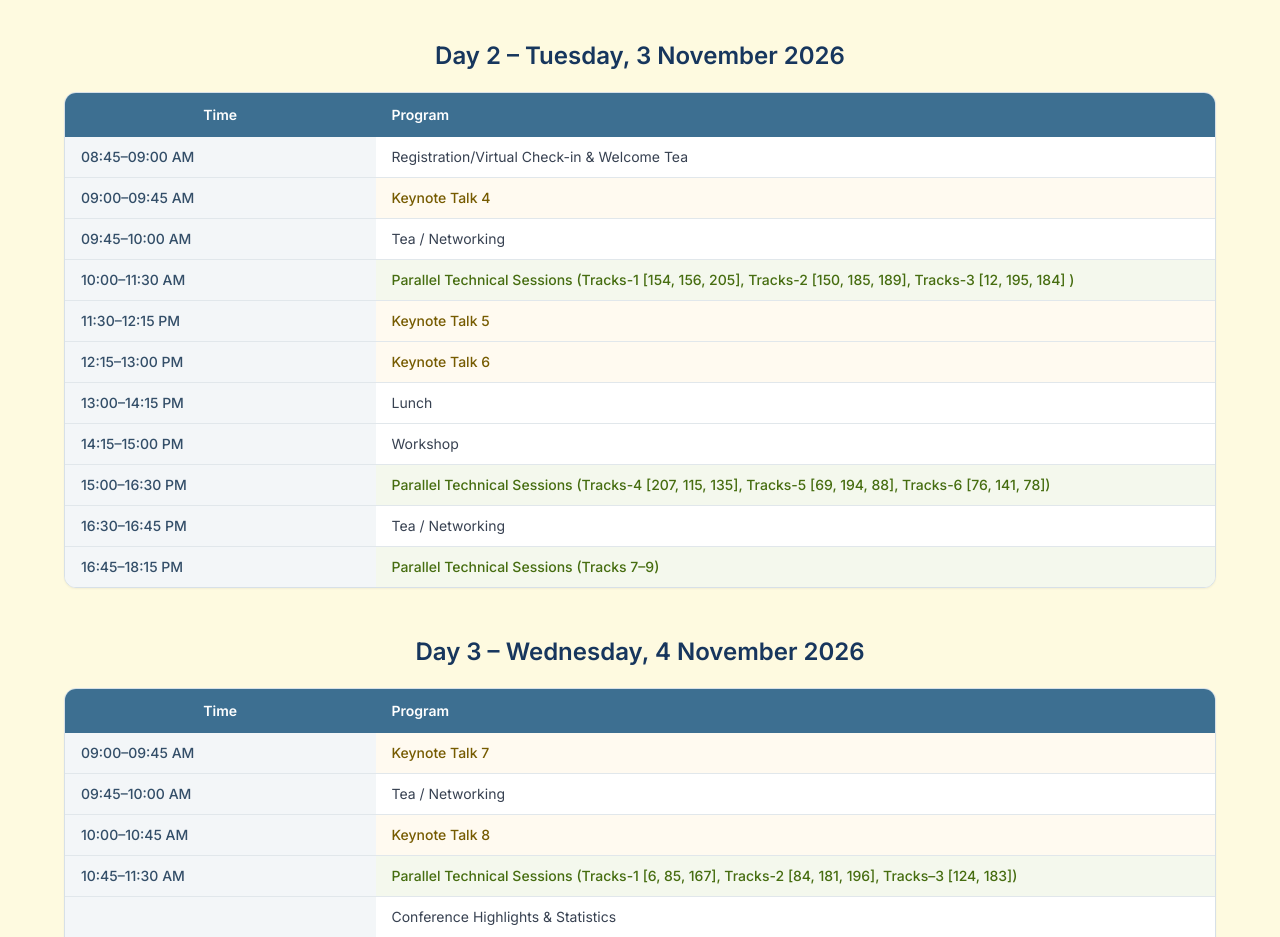
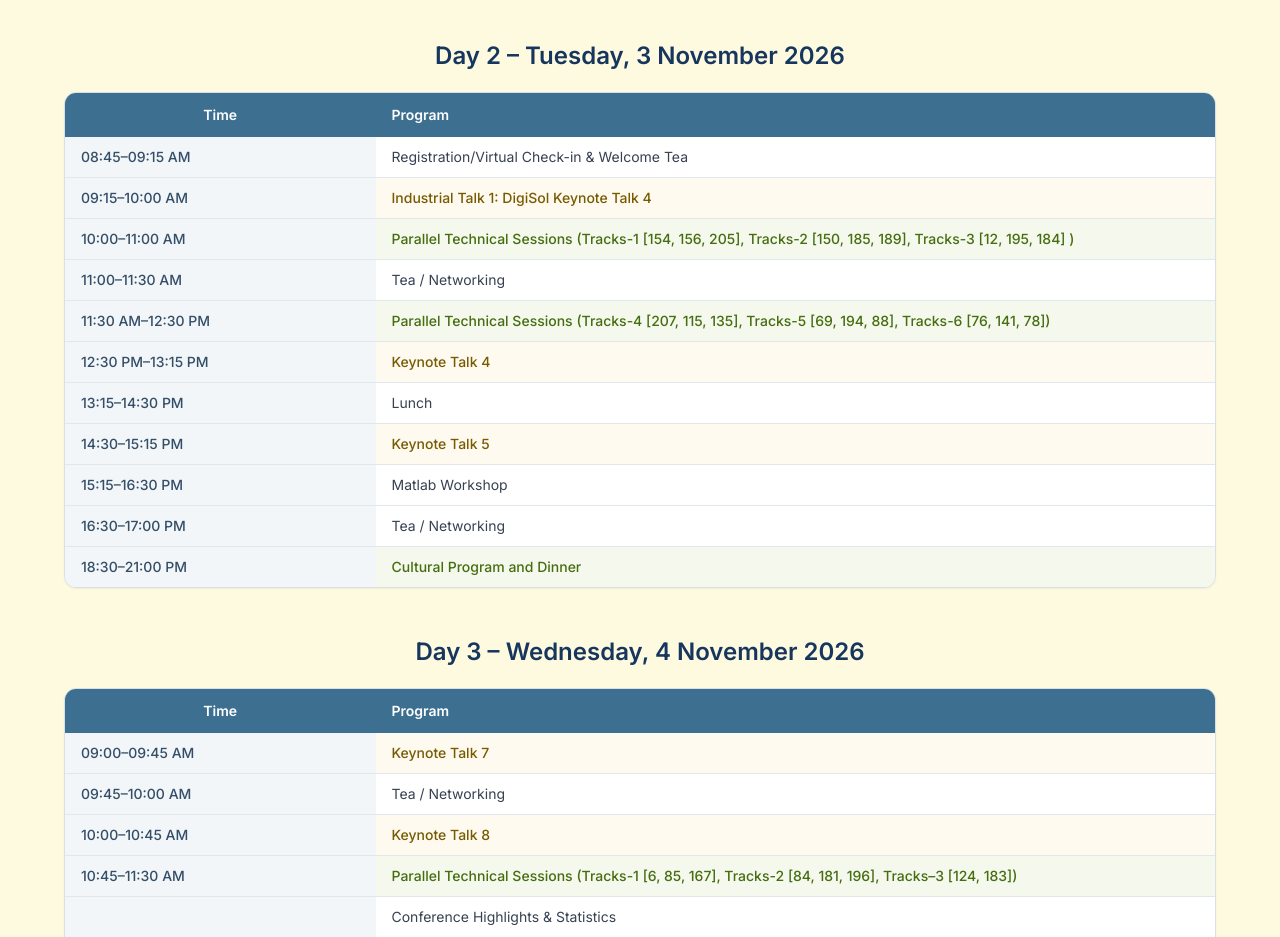
Before and after one commit to ictcon-cit/ictcon_2026, a Next.js app: page /schedule in a window 1280 px wide. Shown: the part 1360-2297 px from the top of the page. Built offline with nearby package versions, Linux system fonts and the light colour scheme.

Commit message:
Update page.tsx

```diff
--- a/src/app/schedule/page.tsx
+++ b/src/app/schedule/page.tsx
@@ -237,7 +237,7 @@ const SubmissionPage = () => {
 
                       <tr className="border-b border-[#e1e7eb]">
                         <td className="px-4 py-2.5 text-[#334e68] font-medium bg-[#f3f6f8]">
-                          08:45–09:00 AM
+                          08:45–09:15 AM
                         </td>
                         <td className="px-4 py-2.5 text-gray-700">
                           Registration/Virtual Check-in &amp; Welcome Tea
@@ -246,16 +246,25 @@ const SubmissionPage = () => {
 
                       <tr className="border-b border-[#e1e7eb] bg-[#fffaf0]">
                         <td className="px-4 py-2.5 text-[#334e68] font-medium bg-[#f3f6f8]">
-                          09:00–09:45 AM
+                          09:15–10:00 AM
                         </td>
                         <td className="px-4 py-2.5 text-[#765b00] font-medium">
-                          Keynote Talk 4
+                          Industrial Talk 1: DigiSol  Keynote Talk 4
+                        </td>
+                      </tr>
+
+                      <tr className="border-b border-[#e1e7eb] bg-[#f4f8ed]">
+                        <td className="px-4 py-2.5 text-[#334e68] font-medium bg-[#f3f6f8]">
+                          10:00–11:00 AM
+                        </td>
+                        <td className="px-4 py-2.5 text-[#466d10] font-medium">
+                          Parallel Technical Sessions (Tracks-1 [154, 156, 205], Tracks-2 [150, 185, 189], Tracks-3 [12, 195, 184] )
                         </td>
                       </tr>
 
                       <tr className="border-b border-[#e1e7eb]">
                         <td className="px-4 py-2.5 text-[#334e68] font-medium bg-[#f3f6f8]">
-                          09:45–10:00 AM
+                          11:00–11:30 AM
                         </td>
                         <td className="px-4 py-2.5 text-gray-700">
                           Tea / Networking
@@ -264,61 +273,53 @@ const SubmissionPage = () => {
 
                       <tr className="border-b border-[#e1e7eb] bg-[#f4f8ed]">
                         <td className="px-4 py-2.5 text-[#334e68] font-medium bg-[#f3f6f8]">
-                          10:00–11:30 AM
+                          11:30 AM–12:30 PM
                         </td>
                         <td className="px-4 py-2.5 text-[#466d10] font-medium">
-                          Parallel Technical Sessions (Tracks-1 [154, 156, 205], Tracks-2 [150, 185, 189], Tracks-3 [12, 195, 184] )
+                          Parallel Technical Sessions (Tracks-4 [207, 115, 135], Tracks-5 [69, 194, 88], Tracks-6 [76, 141, 78])
                         </td>
                       </tr>
 
                       <tr className="border-b border-[#e1e7eb] bg-[#fffaf0]">
                         <td className="px-4 py-2.5 text-[#334e68] font-medium bg-[#f3f6f8]">
-                          11:30–12:15 PM
+                          12:30 PM–13:15 PM
+                        </td>
+                        <td className="px-4 py-2.5 text-[#765b00] font-medium">
+                          Keynote Talk 4
+                        </td>
+                      </tr>
+
+                     <tr className="border-b border-[#e1e7eb]">
+                        <td className="px-4 py-2.5 text-[#334e68] font-medium bg-[#f3f6f8]">
+                          13:15–14:30 PM
+                        </td>
+                        <td className="px-4 py-2.5 text-gray-700">
+                          Lunch
+                        </td>
+                      </tr>
+
+                      <tr className="border-b border-[#e1e7eb] bg-[#fffaf0]">
+                        <td className="px-4 py-2.5 text-[#334e68] font-medium bg-[#f3f6f8]">
+                          14:30–15:15 PM
                         </td>
                         <td className="px-4 py-2.5 text-[#765b00] font-medium">
                           Keynote Talk 5
                         </td>
                       </tr>
 
-                      <tr className="border-b border-[#e1e7eb] bg-[#fffaf0]">
+                      <tr className="border-b border-[#e1e7eb]">
                         <td className="px-4 py-2.5 text-[#334e68] font-medium bg-[#f3f6f8]">
-                          12:15–13:00 PM
+                          15:15–16:30 PM
                         </td>
-                        <td className="px-4 py-2.5 text-[#765b00] font-medium">
-                          Keynote Talk 6
+                        <td className="px-4 py-2.5 text-gray-700">
+                          Matlab Workshop
                         </td>
                       </tr>
 
-                      <tr className="border-b border-[#e1e7eb]">
-                        <td className="px-4 py-2.5 text-[#334e68] font-medium bg-[#f3f6f8]">
-                          13:00–14:15 PM
-                        </td>
-                        <td className="px-4 py-2.5 text-gray-700">
-                          Lunch
-                        </td>
-                      </tr>
 
                       <tr className="border-b border-[#e1e7eb]">
                         <td className="px-4 py-2.5 text-[#334e68] font-medium bg-[#f3f6f8]">
-                          14:15–15:00 PM
-                        </td>
-                        <td className="px-4 py-2.5 text-gray-700">
-                          Workshop
-                        </td>
-                      </tr>
-
-                      <tr className="border-b border-[#e1e7eb] bg-[#f4f8ed]">
-                        <td className="px-4 py-2.5 text-[#334e68] font-medium bg-[#f3f6f8]">
-                          15:00–16:30 PM
-                        </td>
-                        <td className="px-4 py-2.5 text-[#466d10] font-medium">
-                          Parallel Technical Sessions (Tracks-4 [207, 115, 135], Tracks-5 [69, 194, 88], Tracks-6 [76, 141, 78])
-                        </td>
-                      </tr>
-
-                      <tr className="border-b border-[#e1e7eb]">
-                        <td className="px-4 py-2.5 text-[#334e68] font-medium bg-[#f3f6f8]">
-                          16:30–16:45 PM
+                          16:30–17:00 PM
                         </td>
                         <td className="px-4 py-2.5 text-gray-700">
                           Tea / Networking
@@ -327,10 +328,10 @@ const SubmissionPage = () => {
 
                       <tr>
                         <td className="px-4 py-2.5 text-[#334e68] font-medium bg-[#f3f6f8]">
-                          16:45–18:15 PM
+                          18:30–21:00 PM
                         </td>
                         <td className="px-4 py-2.5 text-[#466d10] font-medium bg-[#f4f8ed]">
-                          Parallel Technical Sessions (Tracks 7–9)
+                          Cultural Program and Dinner
                         </td>
                       </tr>
 
```
